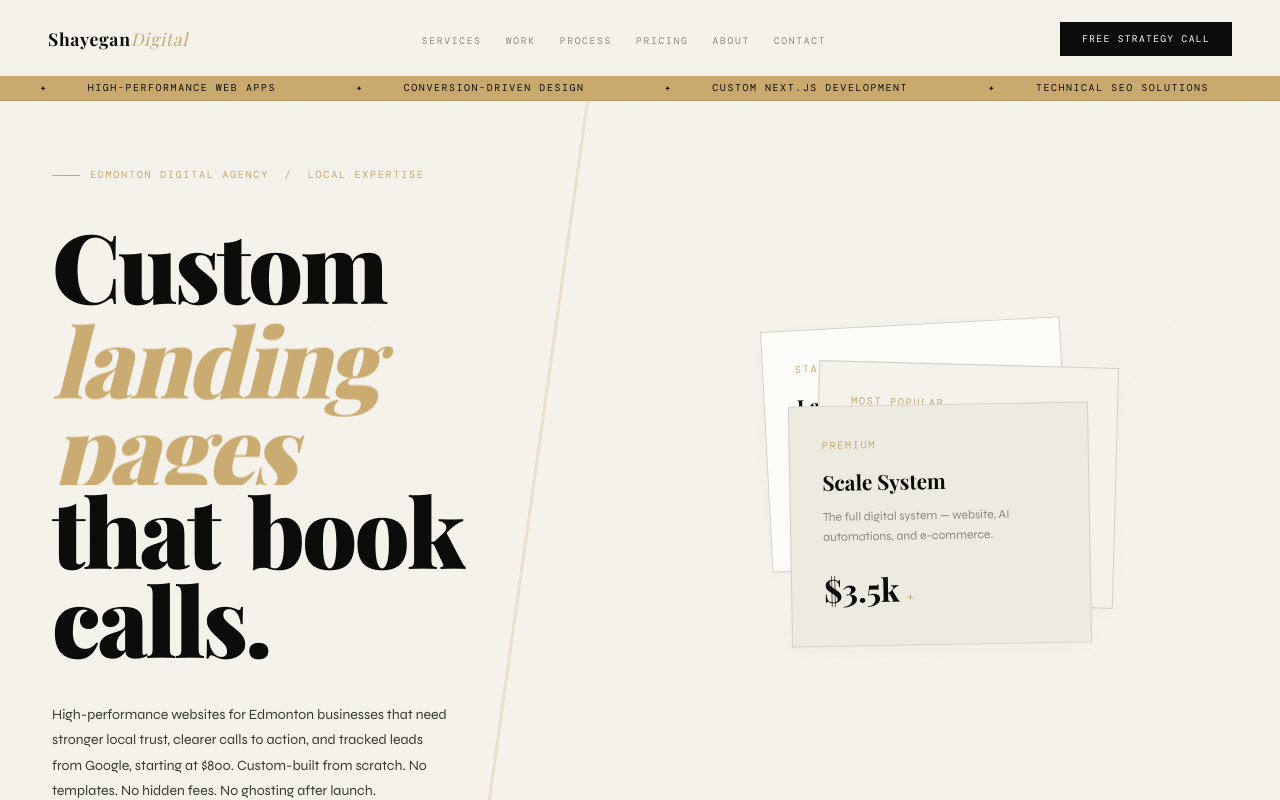
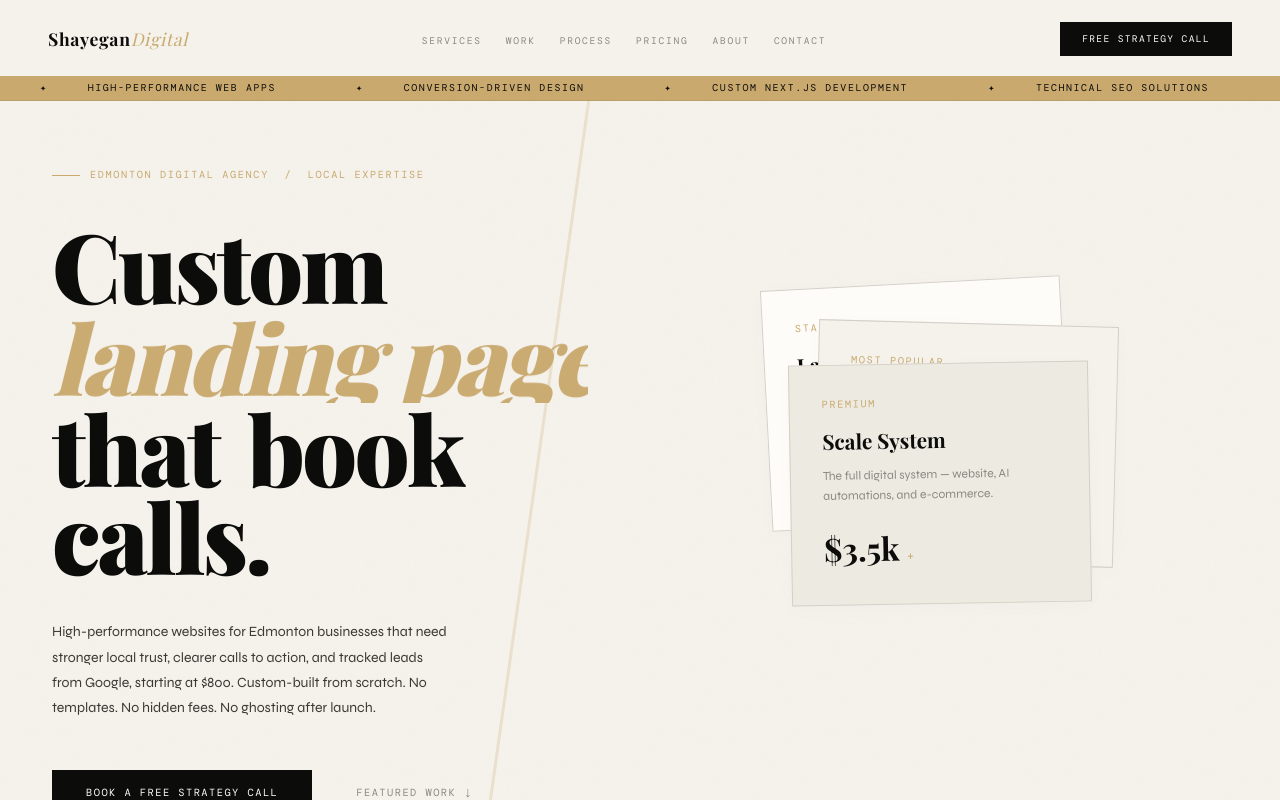
Before and after one commit to parsashayegan613-tech/Shayegan-Digital, a Next.js app: page / in a window 1280 px wide. Shown: the top 800 px of the page. Built offline with nearby package versions, Linux system fonts and the light colour scheme; a web font is replaced by a local one.

Commit message:
Fix hero word layout shift

```diff
--- a/src/components/Hero.tsx
+++ b/src/components/Hero.tsx
@@ -62,10 +62,10 @@ export default function Hero() {
           <span aria-hidden="true" className="block overflow-clip">
             <SplitText className="block" delay={350} stagger={32}>Custom</SplitText>
           </span>
-          <span aria-hidden="true" className="block min-h-[0.98em] overflow-hidden">
+          <span aria-hidden="true" className="relative block h-[0.98em] overflow-hidden whitespace-nowrap">
             <span
               key={rotatingHeroWords[heroWordIndex]}
-              className="block animate-[wordCycle_.68s_cubic-bezier(.16,1,.3,1)_both]"
+              className="absolute inset-0 block animate-[wordCycle_.68s_cubic-bezier(.16,1,.3,1)_both]"
             >
               <span className="font-[family-name:var(--font-playfair)] italic text-[var(--gold)]">
                 {rotatingHeroWords[heroWordIndex]}
```
